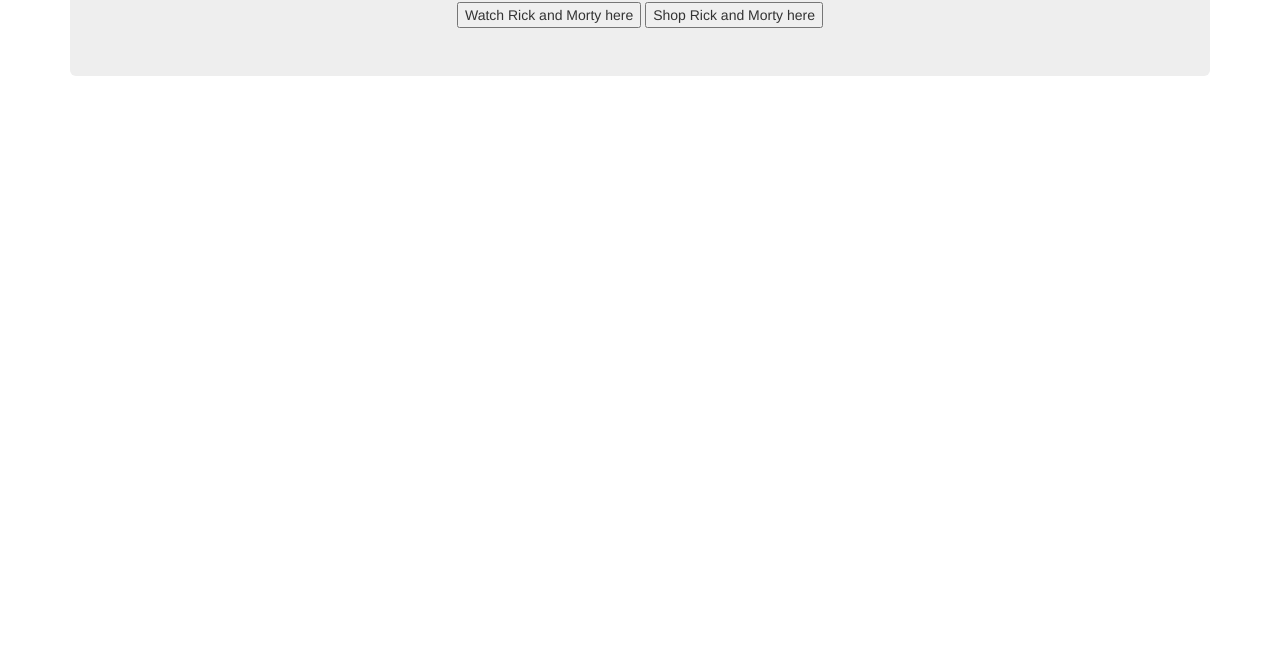
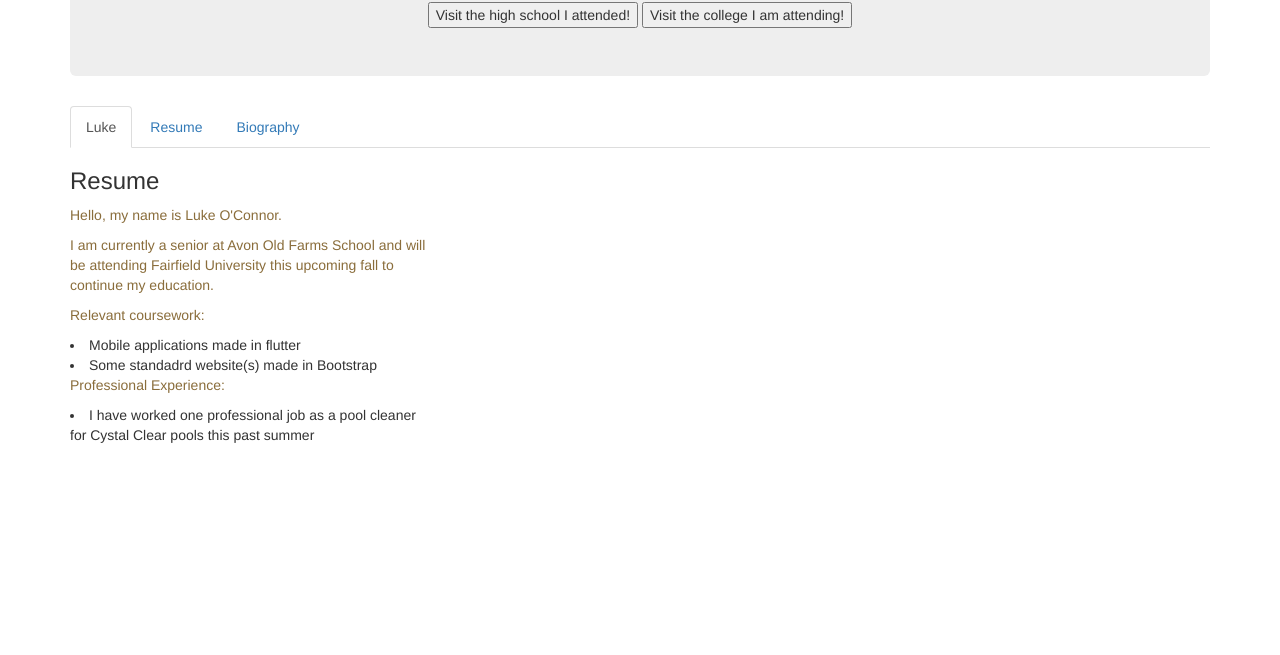
Before and after one commit to LukeOC2/LukeOC2.github.io, a plain HTML site: page resume.html in a window 1280 px wide. Shown: the part 145-800 px from the top of the page. Drawn offline with nearby package versions, Linux system fonts and the light colour scheme.

Commit message:
Add files via upload

```diff
--- a/resume.html
+++ b/resume.html
@@ -12,7 +12,7 @@
 
         <!-- Bootstrap JavaScript -->
         <script src="https://maxcdn.bootstrapcdn.com/bootstrap/3.3.7/js/bootstrap.min.js" integrity="sha384-Tc5IQib027qvyjSMfHjOMaLkfuWVxZxUPnCJA7l2mCWNIpG9mGCD8wGNIcPD7Txa" crossorigin="anonymous"></script>
-        <title>Minnesota Vikings</title>
+        <title>Luke O'Connor</title>
         <style>
     </style>
     </head>
@@ -21,7 +21,34 @@
 
         <div class="container">
             <div class="jumbotron text-center">
-                <h1>Morty Smith's Portfolio</h1>
-                    <button type="submit" onclick="location.href = 'https://www.adultswim.com/videos/rick-and-morty';">Watch Rick and Morty here</button>
-                    <button type="submit" onclick="location.href = 'https://www.amazon.com/rick-morty-merchandise/s?k=rick+and+morty+merchandise';">Shop Rick and Morty here</button>
+                <h1>Luke O'Connor's Portfolio</h1>
+                    <button type="submit" onclick="location.href = 'https://www.avonoldfarms.com;">Visit the high school I attended!</button>
+                    <button type="submit" onclick="location.href = 'https://www.fairfield.edu';">Visit the college I am attending!</button>
             </div>
+            <div class="row">
+                <div class="col-xs-12">
+                    <ul class="nav nav-tabs">
+                        <li class="active"><a href="index.html">Luke</a></li>
+                        <li><a href="resume.html">Resume</a></li>
+                        <li><a href="bio.html">Biography</a></li>
+                    </ul>
+                </div>
+            </div>
+
+            <div class="row">
+                <div class="col-md-4">
+                    <h3>Resume</h3>
+                    <p class="text-warning">Hello, my name is Luke O'Connor. </p>
+
+                    <p class="text-warning">I am currently a senior at Avon Old Farms School and will be attending Fairfield University this upcoming fall to continue my education. </p>
+
+                    <p class="text-warning">Relevant coursework:</p>
+                    <li> Mobile applications made in flutter </li>
+                    <li> Some standadrd website(s) made in Bootstrap </li>
+
+                    <p class="text-warning">Professional Experience:</p>
+                    <li> I have worked one professional job as a pool cleaner for Cystal Clear pools this past summer</li>
+
+
+
+                </div>
```
Also changed, not shown: bio.html (+13 -4 lines), index.html (+8 -8 lines).
